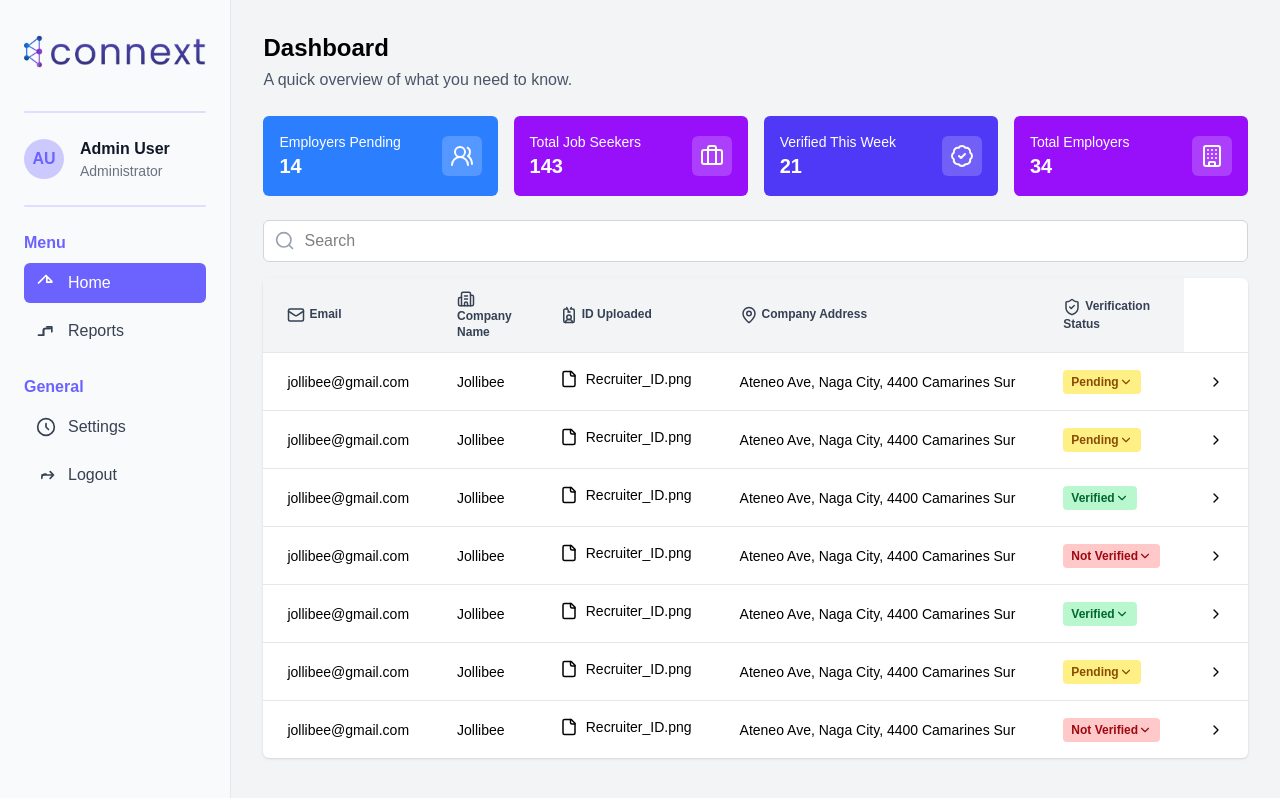
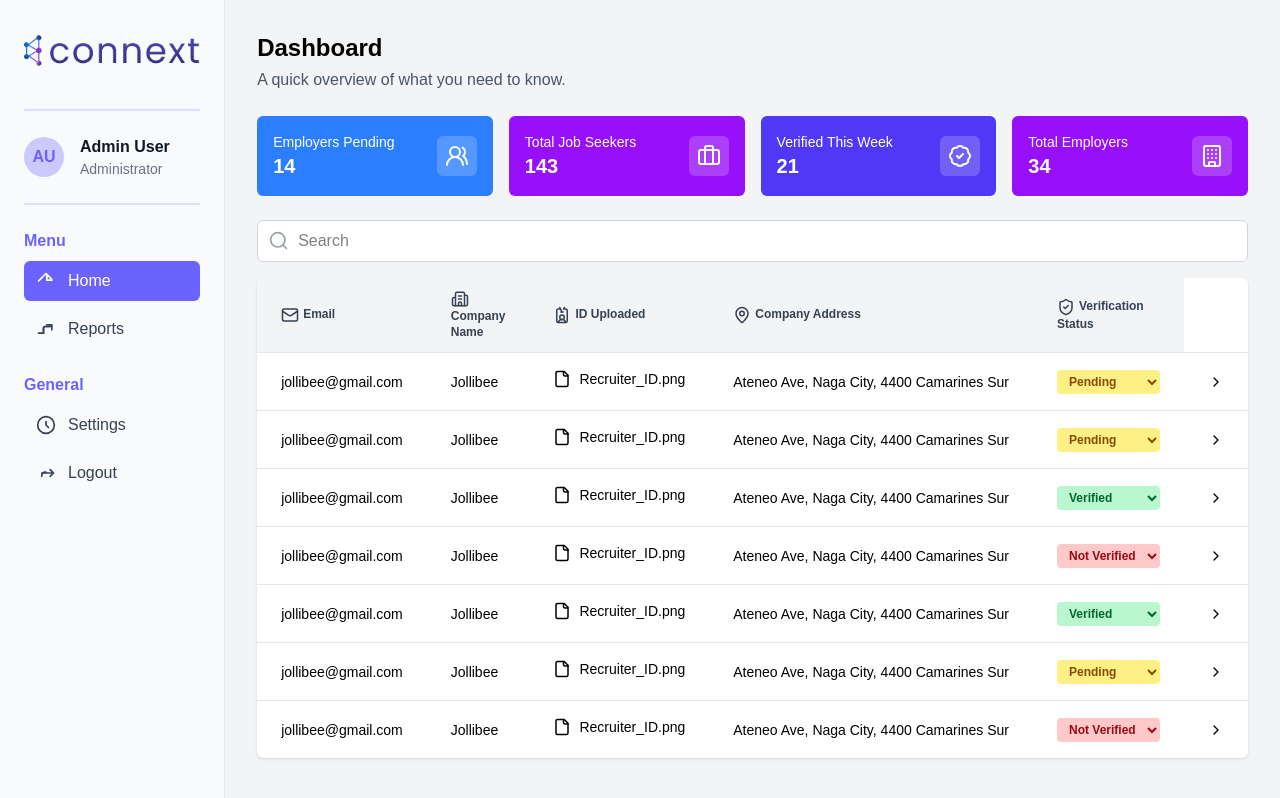
Before and after one commit to madaanoy/connextadmin, a Next.js app: page /home in a window 1280 px wide. Built offline with nearby package versions, Linux system fonts and the light colour scheme.

Commit message:
Added state management and dropdown select for verification status in the dashboard.

```diff
--- a/components/Dashboard.tsx
+++ b/components/Dashboard.tsx
@@ -15,7 +15,7 @@ import {
   Pin,
   ChevronRight,
 } from "lucide-react";
-import React from "react";
+import React, { useState } from "react";
 
 const summaryData = [
   {
@@ -44,7 +44,7 @@ const summaryData = [
   },
 ];
 
-const tableData = [
+const initialTableData = [
   {
     email: "jollibee@gmail.com",
     companyName: "Jollibee",
@@ -103,6 +103,14 @@ const statusColors: Record<string, string> = {
 };
 
 export default function Dashboard() {
+  const [tableData, setTableData] = useState(initialTableData);
+
+  const handleStatusChange = (index: number, newStatus: string) => {
+    const updatedData = [...tableData];
+    updatedData[index].verificationStatus = newStatus;
+    setTableData(updatedData);
+  };
+
   return (
     <div className="flex-1 p-8 bg-gray-100 min-h-screen">
       <h1 className="text-2xl font-bold mb-1">Dashboard</h1>
@@ -211,12 +219,23 @@ export default function Dashboard() {
                     {companyAddress}
                   </td>
                   <td className="px-6 py-4 whitespace-nowrap">
-                    <span
-                      className={`inline-flex items-center px-2 py-1 rounded text-xs font-semibold ${statusColors[verificationStatus]}`}
+                    <select
+                      value={verificationStatus}
+                      onChange={(e) =>
+                        handleStatusChange(index, e.target.value)
+                      }
+                      className={`px-2 py-1 rounded text-xs font-semibold ${
+                        verificationStatus === "Pending"
+                          ? "bg-yellow-200 text-yellow-800"
+                          : verificationStatus === "Verified"
+                          ? "bg-green-200 text-green-800"
+                          : "bg-red-200 text-red-800"
+                      }`}
                     >
-                      {verificationStatus}
-                      <ChevronDown size={14}></ChevronDown>
-                    </span>
+                      <option>Pending</option>
+                      <option>Verified</option>
+                      <option>Not Verified</option>
+                    </select>
                   </td>
 
                   <td className="px-6 py-4 whitespace-nowrap">
```
